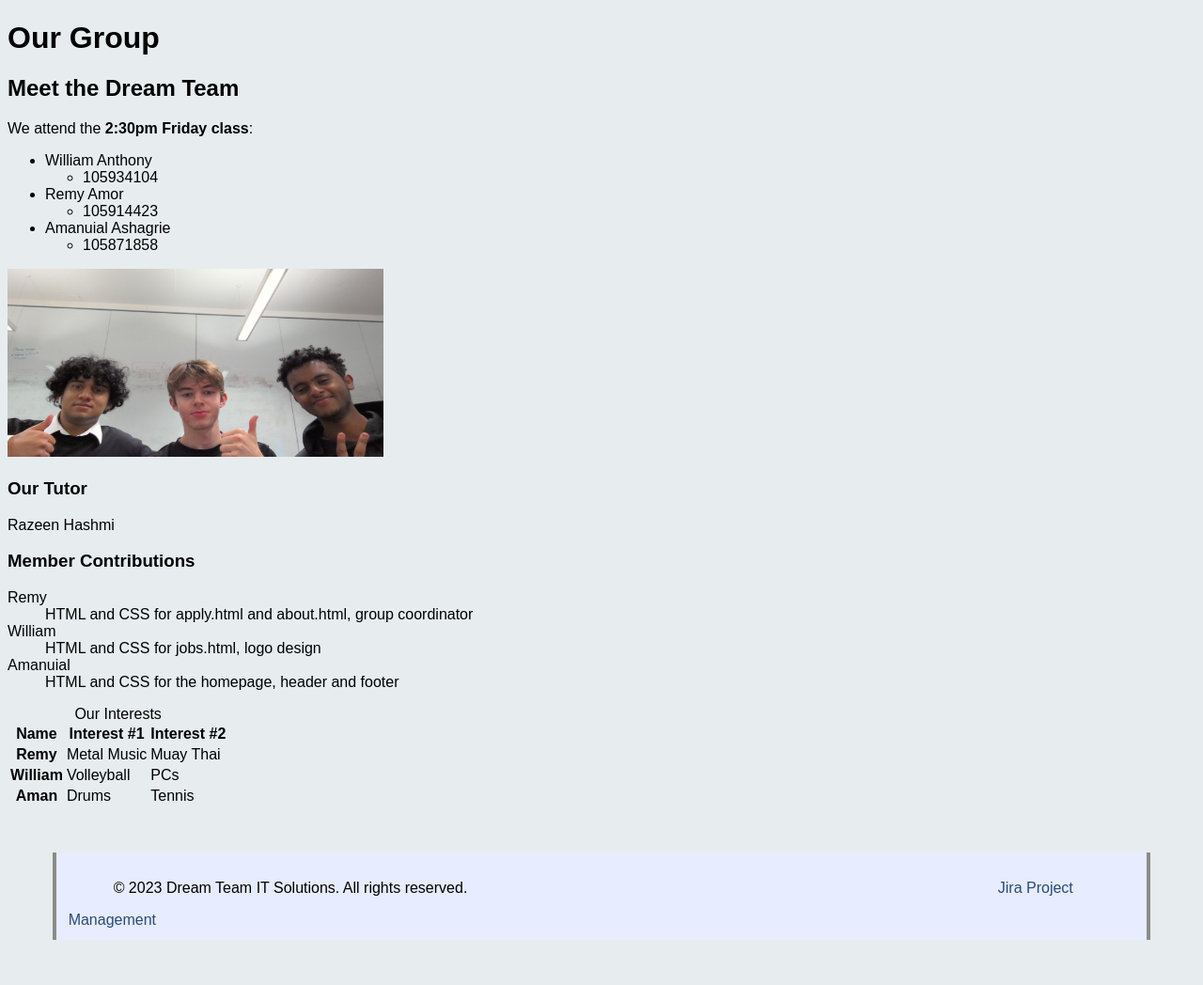
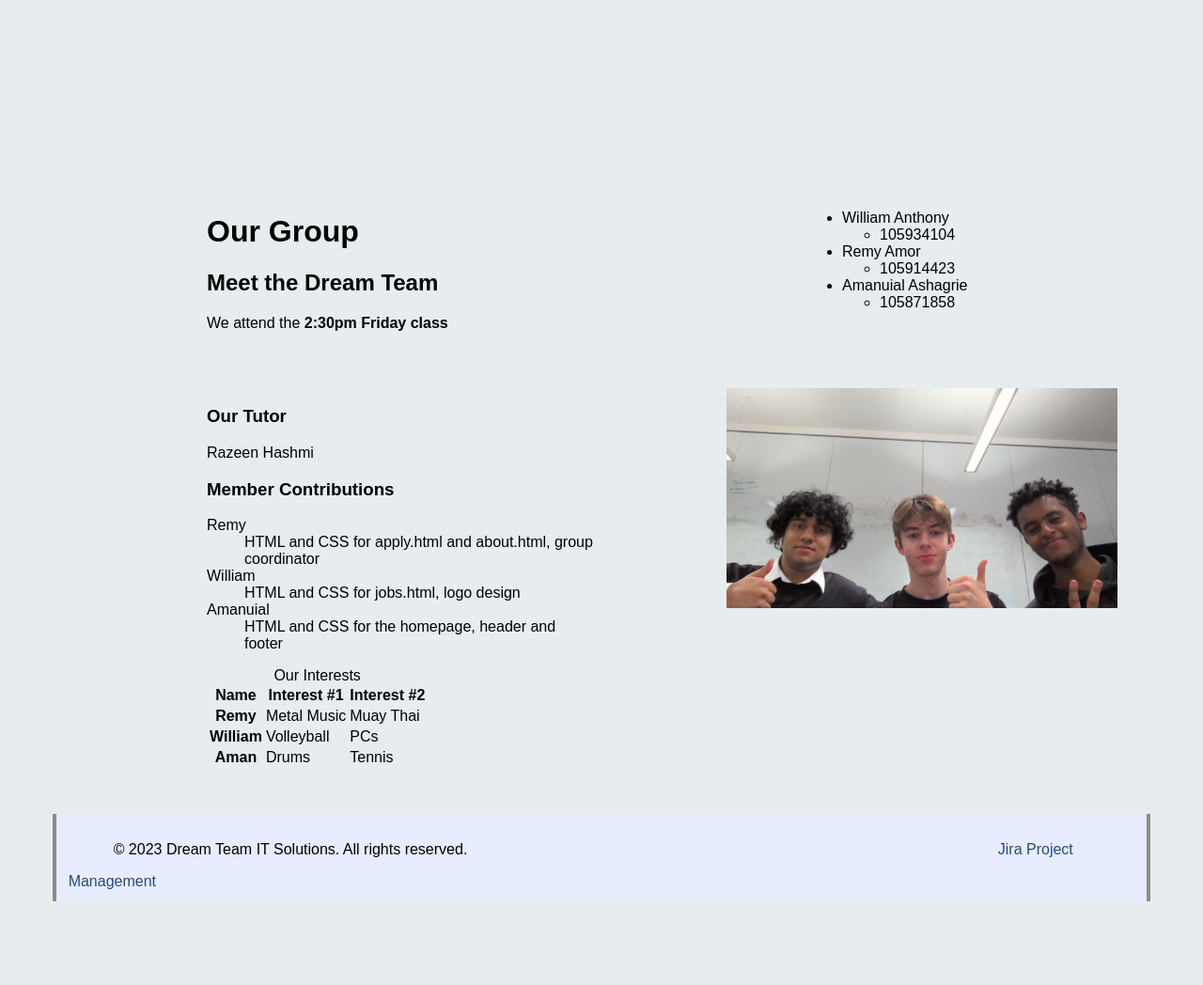
Before and after one commit to Remy-Amor/dream_team_COS10026_project, a PHP site: page /about.html in a window 1280 px wide. Shown: the part 123-1171 px from the top of the page at 94% size. After the commit the page ends 1082 px from the top, so only its background shows below. Run offline with PHP 8.4, Linux system fonts and the light colour scheme; some web fonts are replaced.

Commit message:
styles update for about.html

```diff
--- a/project1/about.html
+++ b/project1/about.html
@@ -9,6 +9,7 @@
      <title>Dream Team IT Solutions - About</title>
      <!-- link to styles.css -->
      <link rel="stylesheet" href="styles/styles.css">
+     <link rel="stylesheet" href="styles/about.css">
 </head>
 <body>
      <header>
@@ -26,10 +27,13 @@
                </div>
           </div>
      </header>
-     <main>
+     <main class="about_grid">
+          <div class="headings_and_intro">
                <h1>Our Group</h1>
                <h2>Meet the Dream Team</h2>
-          <p>We attend the <strong>2:30pm Friday class</strong>:</p>
+               <p>We attend the <strong>2:30pm Friday class</strong></p>
+          </div>
+          <div class="student_id_list">
                <ul>
                     <li>William Anthony
                          <ul>
@@ -47,9 +51,14 @@
                          </ul>
                     </li>
                </ul>
-          <img src="images/about_me_group_photo.jpg" width="400" height="200" alt="a group photo of Aman, Remy, and William">
+          </div>
+          <div class="group_image">
+               <img src="images/about_me_group_photo.jpg" alt="a group photo of Aman, Remy, and William">
+          </div>
+          <div class="member_info">
                <h3>Our Tutor</h3>
                <p>Razeen Hashmi</p>
+
                <h3>Member Contributions</h3>
                <dl>
                     <dt>Remy</dt>
@@ -87,6 +96,7 @@
                          <td>Tennis</td>
                     </tr>
                </table>
+          </div>
      </main>
      <footer>
           <p class="footer_id">&copy; 2023 Dream Team IT Solutions. All rights reserved.</p>
--- a/project1/styles/about.css
+++ b/project1/styles/about.css
@@ -9,43 +9,45 @@ description: refers to about.html
 /* grid styles */
 
 
-.parent {
+.about_grid {
      display: grid;
-     grid-template-columns: repeat(5, 1fr);
-     grid-template-rows: repeat(8, 1fr);
+     grid-template-columns: repeat(6, 1fr);
+     grid-template-rows: repeat(4, 1fr);
      gap: 8px;
  }
 
- .div1 {
-     grid-column-start: 2;
- }
-
- .div2 {
+ .headings_and_intro {
      grid-column: span 2 / span 2;
      grid-column-start: 2;
      grid-row-start: 2;
  }
 
- .div3 {
+ .student_id_list {
+     grid-row: span 2 / span 2;
+     grid-column-start: 5;
+     grid-row-start: 2;
+ }
+
+ .group_image {
      grid-column: span 2 / span 2;
+     grid-row: span 2 / span 2;
+     grid-column-start: 5;
+     grid-row-start: 3;
+ }
+
+ .member_info {
+     grid-column: span 2 / span 2;
+     grid-row: span 2 / span 2;
      grid-column-start: 2;
      grid-row-start: 3;
  }
 
- .div4 {
-     grid-column: span 3 / span 3;
-     grid-row: span 2 / span 2;
-     grid-column-start: 2;
-     grid-row-start: 4;
+
+
+ /*  other styles */
+
+ img {
+     float: right;
+     max-width: 100%;
+     margin-right: 20%;
  }
-
- .div5 {
-     grid-column-start: 2;
-     grid-row-start: 6;
- }
-
- .div6 {
-     grid-row: span 2 / span 2;
-     grid-column-start: 2;
-     grid-row-start: 7;
- }
```
Lines whose indentation alone changed are shown as unchanged.
